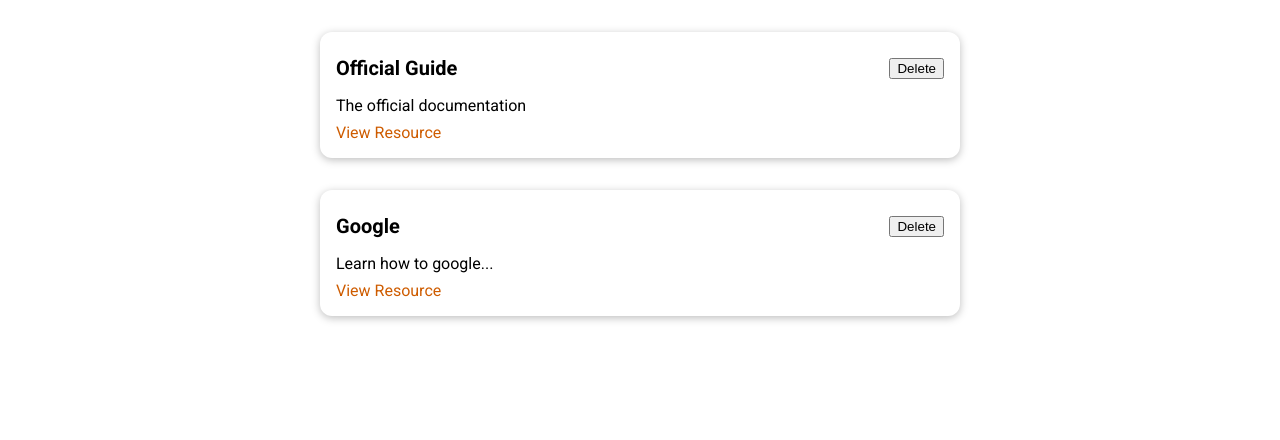
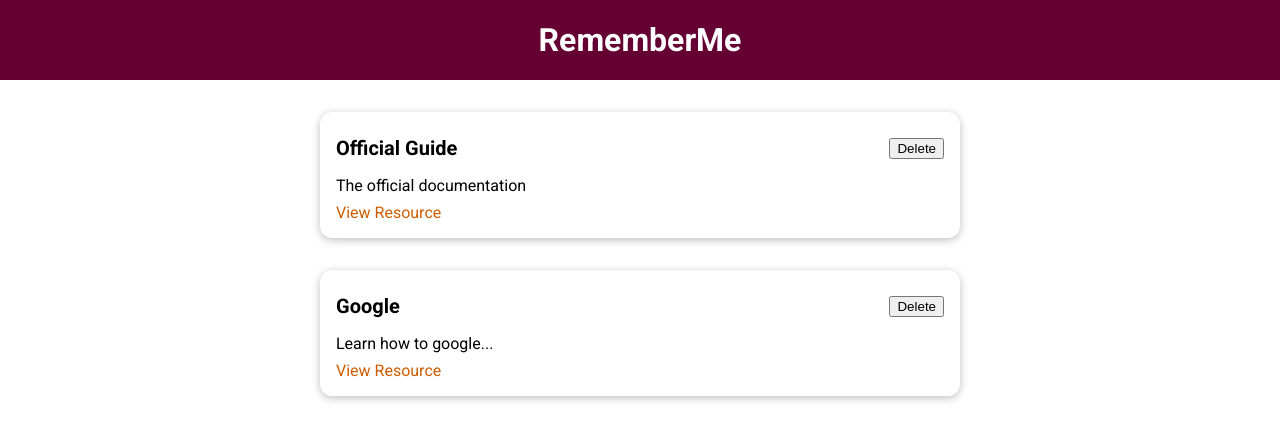
Before and after one commit to giang184/resource-list-vue, a Vue app: page / in a window 1280 px wide. Shown: the top 440 px of the page. Built offline with nearby package versions, Linux system fonts and the light colour scheme.

Commit message:
add header component

```diff
--- a/src/App.vue
+++ b/src/App.vue
@@ -1,12 +1,15 @@
 <template>
+  <the-header title="RememberMe"></the-header>
   <stored-resources :resources="storedResources"></stored-resources>
 </template>
 
 <script>
 import StoredResources from './components/learning-resources/StoredResource.vue';
+import TheHeader from './components/layouts/TheHeader.vue'
 export default {
   components: {
-    StoredResources
+    StoredResources,
+    TheHeader
   },
   data() {
     return {
--- /dev/null
+++ b/src/components/layouts/TheHeader.vue
@@ -0,0 +1,27 @@
+<template>
+  <header>
+    <h1>{{ title }}</h1>
+  </header>
+</template>
+
+<script>
+export default {
+  props: ['title']
+}
+</script>
+
+<style scoped>
+header {
+  width: 100%;
+  height: 5rem;
+  background-color: #640032;
+  display: flex;
+  justify-content: center;
+  align-items: center;
+}
+
+header h1 {
+  color: white;
+  margin: 0;
+}
+</style>
```
